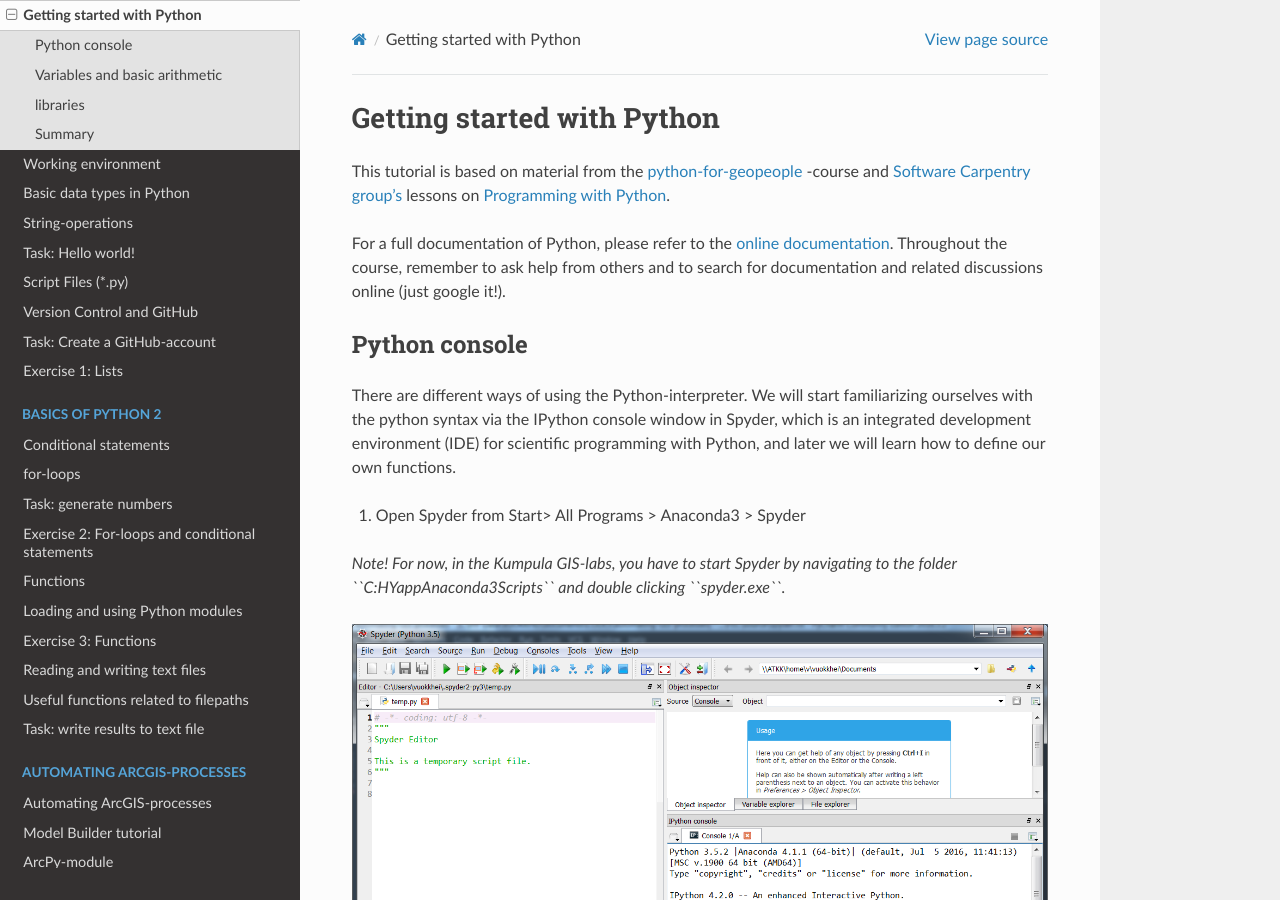
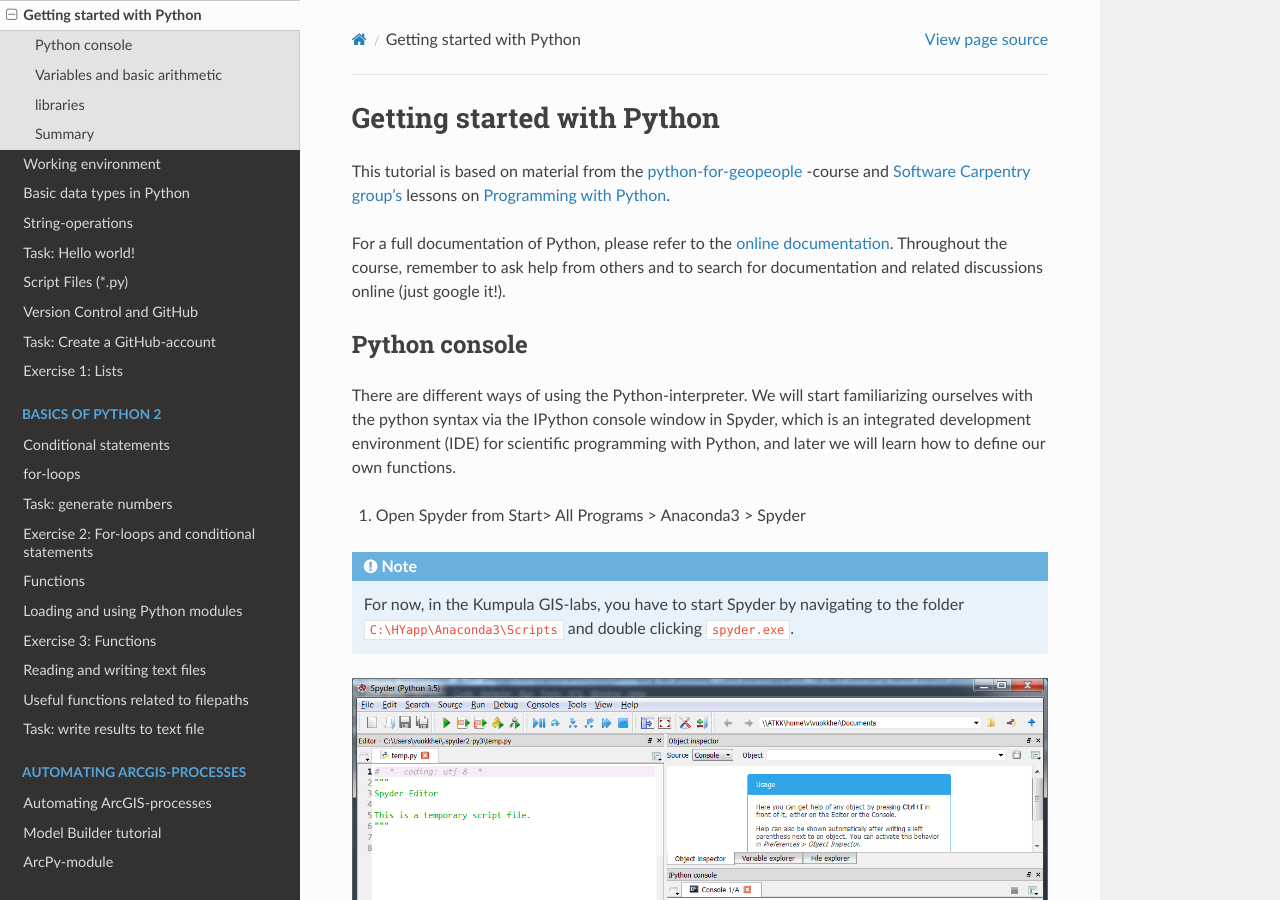
Before and after one commit to Automating-GIS-processes/FEC, a Sphinx documentation site: the page built from source/Day1-Getting-started-with-python.rst, in a window 1280 px wide and 900 px high. Built offline with Sphinx 7.4.7 and the Read the Docs theme 2.0.0, drawn with Linux system fonts in a browser that asks for light colours; pages that are not in the unit, such as notebooks, are missing from menus; some of the changed lines change nothing that is shown.

Commit message:
Added docs how to open Spyder for now.

```diff
--- a/source/Day1-Getting-started-with-python.rst
+++ b/source/Day1-Getting-started-with-python.rst
@@ -16,8 +16,10 @@
 
 1. Open Spyder from Start> All Programs > Anaconda3 > Spyder
 
-*Note! For now, in the Kumpula GIS-labs, you have to start
-Spyder by navigating to the folder ``C:\HYapp\Anaconda3\Scripts`` and double clicking ``spyder.exe``.*
+.. note::
+
+    For now, in the Kumpula GIS-labs, you have to start
+    Spyder by navigating to the folder ``C:\HYapp\Anaconda3\Scripts`` and double clicking ``spyder.exe``.
 
 
 .. figure:: img/Spyder.png
```
